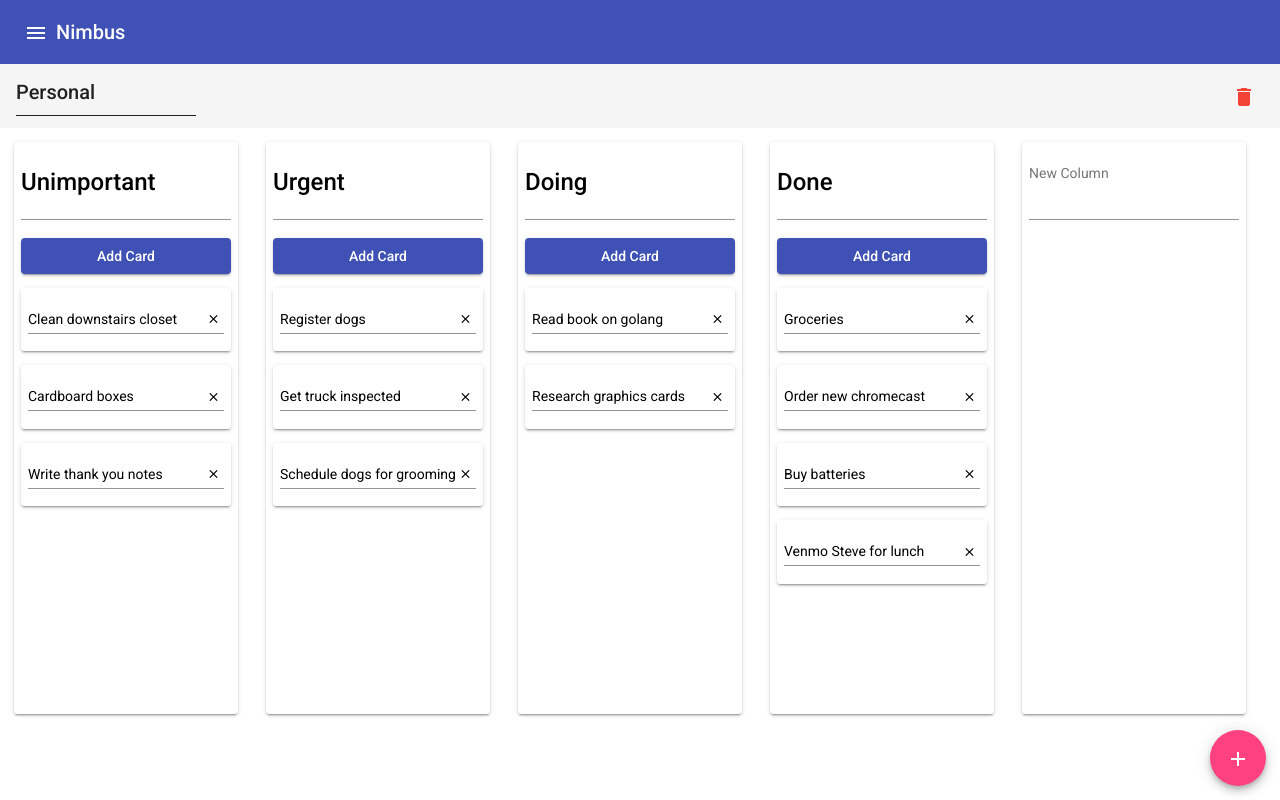
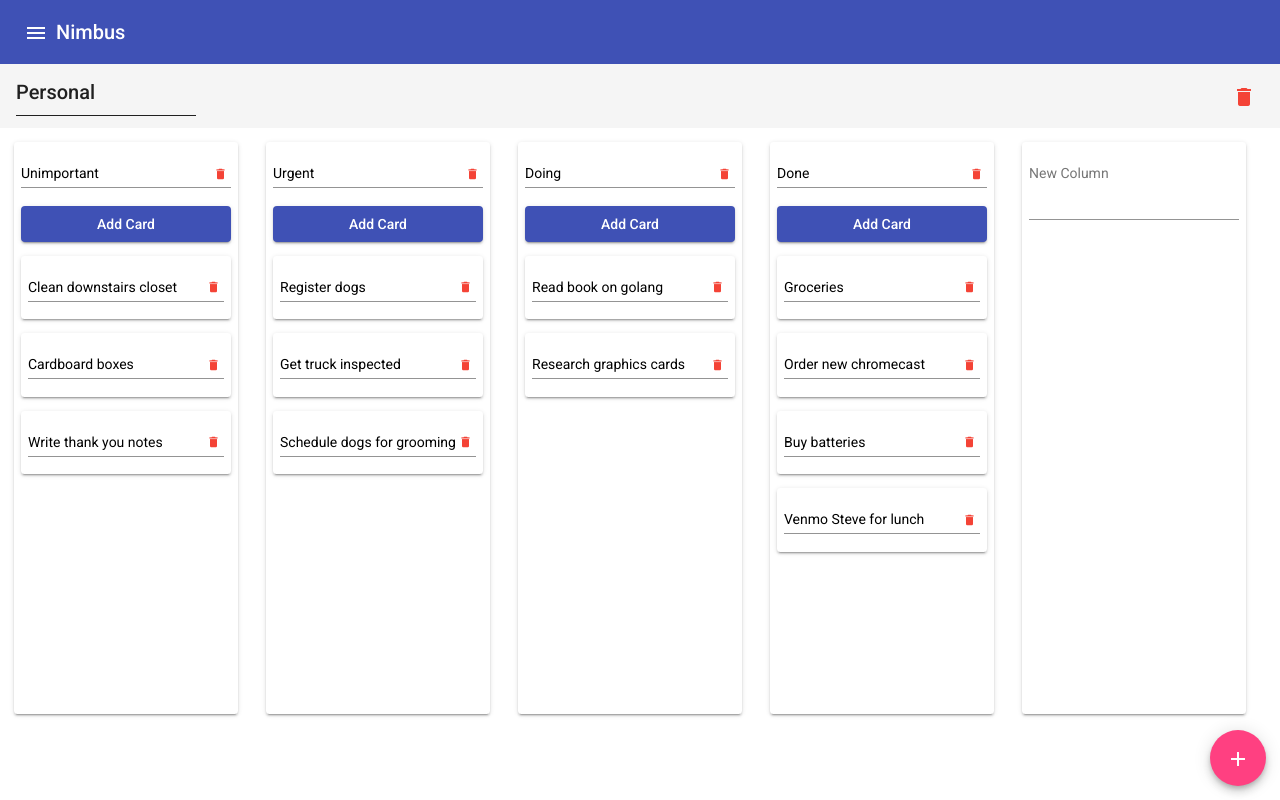
Before and after one commit to tysmithnet/learn-angular-dropndrop, an Angular app: page / in a window 1280 px wide. Built offline with nearby package versions, Linux system fonts and the light colour scheme.

Commit message:
Add delete column functionality

```diff
--- a/src/app/app.component.html
+++ b/src/app/app.component.html
@@ -4,7 +4,7 @@
       [matMenuTriggerFor]="mainMenu"
       mat-icon-button
       class="example-icon"
-      aria-label="Example icon-button with menu icon"
+      matTooltip="Open a board"
     >
       <mat-icon>menu</mat-icon>
     </button>
@@ -29,7 +29,7 @@
       </h1>
     </mat-form-field>
     <span class="example-spacer"></span>
-    <button mat-icon-button color="warn" (click)="deleteBoard(selectedBoard)">
+    <button mat-icon-button color="warn" (click)="deleteBoard(selectedBoard)" matTooltip="Delete board">
       <mat-icon>delete</mat-icon>
     </button>
   </mat-toolbar-row>
@@ -48,11 +48,12 @@
       cdkDrag
     >
       <mat-form-field class="example-full-width">
-        <h1 class="column-title">
           <input name="title" matInput [(ngModel)]="column.title" />
-        </h1>
+          <button matSuffix mat-icon-button aria-label="Clear" color="warn" (click)="deleteColumn(column)" matTooltip="Delete column and cards">
+            <mat-icon>delete</mat-icon>
+          </button>
       </mat-form-field>
-      <button mat-raised-button color="primary" (click)="addCard(column)">
+      <button mat-raised-button color="primary" (click)="addCard(column)" matTooltip="Add a card">
         Add Card
       </button>
       <div
@@ -72,8 +73,10 @@
               matSuffix
               mat-icon-button
               (click)="deleteCard(column, card)"
+              color="warn"
+              matTooltip="Delete card"
             >
-              <mat-icon>clear</mat-icon>
+              <mat-icon>delete</mat-icon>
             </button>
           </mat-form-field>
         </div>
@@ -101,6 +104,7 @@
   mat-fab
   color="accent"
   aria-label="Add a board"
+  matTooltip="Add a board"
   (click)="addBoard()"
 >
   <mat-icon>add</mat-icon>
--- a/src/app/app.component.ts
+++ b/src/app/app.component.ts
@@ -62,6 +62,13 @@ export class AppComponent implements OnInit {
       sortOrder: 0,
     })
   }
+  deleteColumn(column: Column) {
+    this.boards?.forEach(board => {
+      const colIdx = board.columns.findIndex(c => c == column);
+      if (colIdx < 0) return;
+      board.columns.splice(colIdx, 1);
+    });
+  }
   deleteBoard(board: Board) {
     const boardIdx = this.boards.indexOf(board);
     if (boardIdx < 0) return;
--- a/src/app/app.module.ts
+++ b/src/app/app.module.ts
@@ -13,6 +13,7 @@ import {MatMenuModule} from '@angular/material/menu';
 import {MatFormFieldModule} from '@angular/material/form-field';
 import {FormsModule} from '@angular/forms';
 import {MatInputModule} from '@angular/material/input';
+import {MatTooltipModule} from '@angular/material/tooltip';
 @NgModule({
   declarations: [
     AppComponent
@@ -29,6 +30,7 @@ import {MatInputModule} from '@angular/material/input';
     MatMenuModule,
     MatSidenavModule,
     MatToolbarModule,
+    MatTooltipModule,
     BrowserAnimationsModule,
   ],
   providers: [],
```
